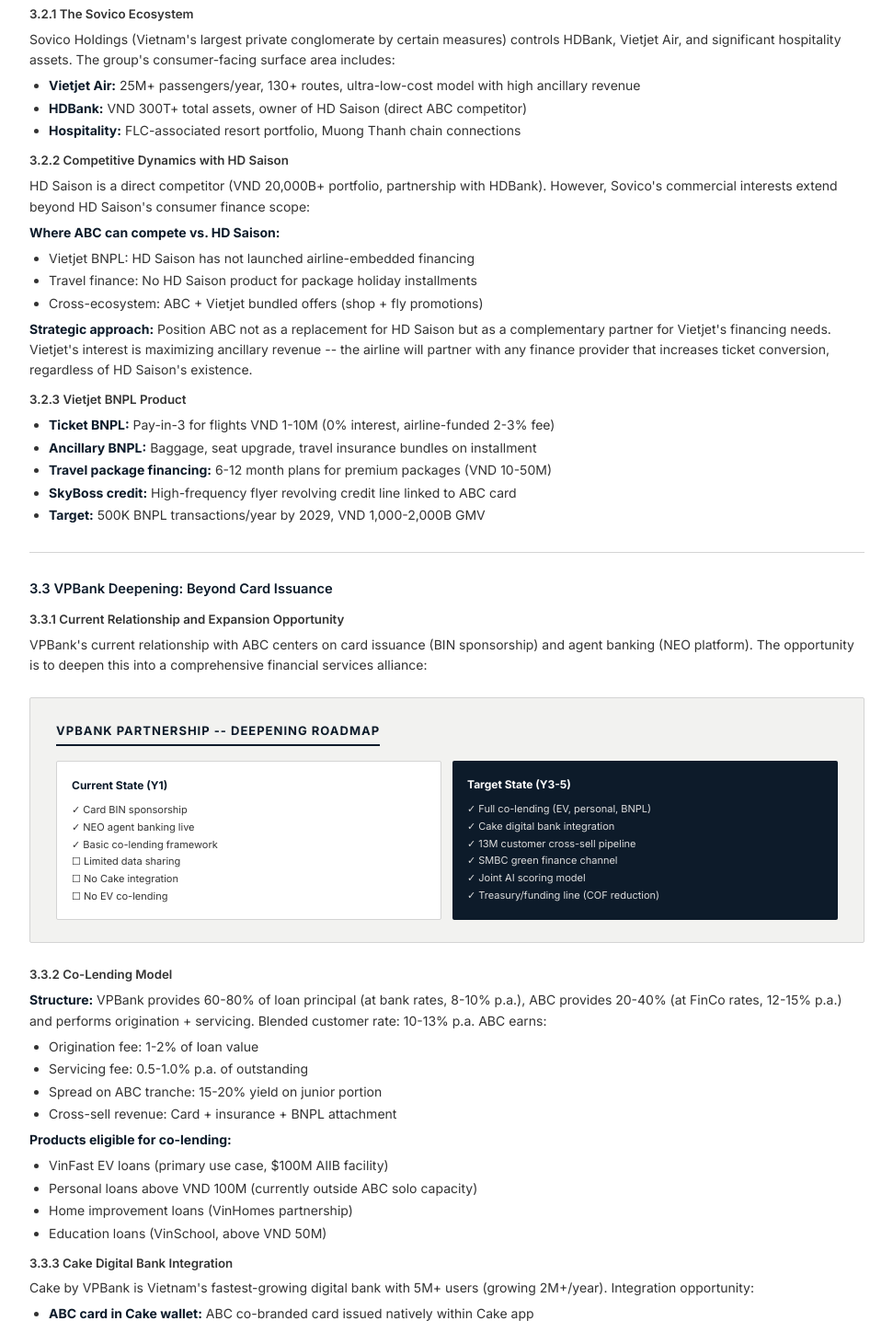
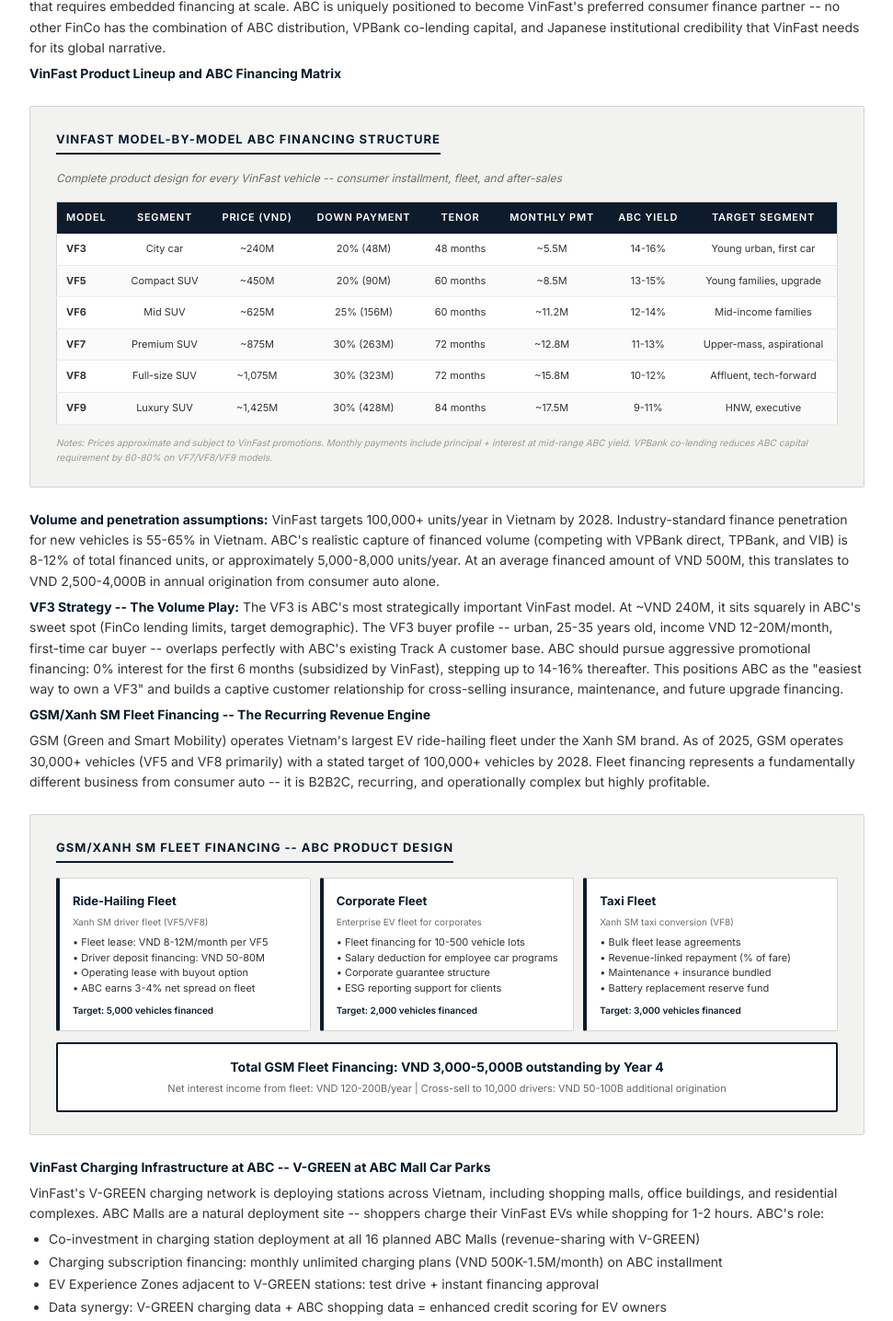
Before and after one commit to ttttthai/acf-deliverables, a website: page ABC_Year2_Strategic_Proposal_v1.0.html in a window 1280 px wide. Shown: the part 9850-11286 px from the top of the page at 92% size, without its empty margins (154-1125 px from the left). Drawn offline with Linux system fonts and the light colour scheme.

```diff
--- a/ABC_Year2_Strategic_Proposal_v1.0.html
+++ b/ABC_Year2_Strategic_Proposal_v1.0.html
@@ -768,158 +768,147 @@
 <li><strong>Q4 2028:</strong> VinSchool tuition installments (academic year alignment)</li>
 <li><strong>2029:</strong> VinHomes home improvement BNPL (long tenor, cross-sell to mortgage holders)</li>
 </ol>
-<hr>
-<h3>3.2 Sovico/HDBank: Vietjet BNPL and Travel Finance</h3>
-<h4>3.2.1 The Sovico Ecosystem</h4>
-<p>Sovico Holdings (Vietnam&#39;s largest private conglomerate by certain measures) controls HDBank, Vietjet Air, and significant hospitality assets. The group&#39;s consumer-facing surface area includes:</p>
-<ul>
-<li><strong>Vietjet Air:</strong> 25M+ passengers/year, 130+ routes, ultra-low-cost model with high ancillary revenue</li>
-<li><strong>HDBank:</strong> VND 300T+ total assets, owner of HD Saison (direct ABC competitor)</li>
-<li><strong>Hospitality:</strong> FLC-associated resort portfolio, Muong Thanh chain connections</li>
-</ul>
-<h4>3.2.2 Competitive Dynamics with HD Saison</h4>
-<p>HD Saison is a direct competitor (VND 20,000B+ portfolio, partnership with HDBank). However, Sovico&#39;s commercial interests extend beyond HD Saison&#39;s consumer finance scope:</p>
-<p><strong>Where ABC can compete vs. HD Saison:</strong></p>
-<ul>
-<li>Vietjet BNPL: HD Saison has not launched airline-embedded financing</li>
-<li>Travel finance: No HD Saison product for package holiday installments</li>
-<li>Cross-ecosystem: ABC + Vietjet bundled offers (shop + fly promotions)</li>
-</ul>
-<p><strong>Strategic approach:</strong> Position ABC not as a replacement for HD Saison but as a complementary partner for Vietjet&#39;s financing needs. Vietjet&#39;s interest is maximizing ancillary revenue -- the airline will partner with any finance provider that increases ticket conversion, regardless of HD Saison&#39;s existence.</p>
-<h4>3.2.3 Vietjet BNPL Product</h4>
-<ul>
-<li><strong>Ticket BNPL:</strong> Pay-in-3 for flights VND 1-10M (0% interest, airline-funded 2-3% fee)</li>
-<li><strong>Ancillary BNPL:</strong> Baggage, seat upgrade, travel insurance bundles on installment</li>
-<li><strong>Travel package financing:</strong> 6-12 month plans for premium packages (VND 10-50M)</li>
-<li><strong>SkyBoss credit:</strong> High-frequency flyer revolving credit line linked to ABC card</li>
-<li><strong>Target:</strong> 500K BNPL transactions/year by 2029, VND 1,000-2,000B GMV</li>
-</ul>
-<hr>
-<h3>3.3 VPBank Deepening: Beyond Card Issuance</h3>
-<h4>3.3.1 Current Relationship and Expansion Opportunity</h4>
-<p>VPBank&#39;s current relationship with ABC centers on card issuance (BIN sponsorship) and agent banking (NEO platform). The opportunity is to deepen this into a comprehensive financial services alliance:</p>
-<!-- VPBank Partnership Deepening -->
+<h4>3.1.4 VinFast Deep Dive -- ABC&#39;s Single Largest Partnership Opportunity</h4>
+<p>VinFast is the centerpiece of the Vingroup partnership and represents the single highest-value vertical for ABC across all external partnerships. As Vietnam&#39;s only domestic EV manufacturer with a NYSE listing (VFS), VinFast is executing an aggressive volume strategy that requires embedded financing at scale. ABC is uniquely positioned to become VinFast&#39;s preferred consumer finance partner -- no other FinCo has the combination of ABC distribution, VPBank co-lending capital, and Japanese institutional credibility that VinFast needs for its global narrative.</p>
+<p><strong>VinFast Product Lineup and ABC Financing Matrix</strong></p>
+<!-- VinFast Model Financing Matrix -->
 <div style="background:#F2F2F0;border:1px solid #D4D4D4;border-radius:2px;padding:24px 28px;margin:24px 0">
-<div style="font-size:13px;font-weight:700;text-transform:uppercase;letter-spacing:1px;color:#0D1B2A;border-bottom:2px solid #0D1B2A;display:inline-block;padding-bottom:4px;margin-bottom:16px">VPBANK PARTNERSHIP -- DEEPENING ROADMAP</div>
-<div style="display:grid;grid-template-columns:1fr 1fr;gap:12px">
-  <div style="background:white;border-radius:2px;padding:16px;border:1px solid #D4D4D4">
-    <div style="font-size:12px;font-weight:700;color:#0D1B2A;margin-bottom:8px">Current State (Y1)</div>
-    <div style="font-size:11px;color:#333;line-height:1.7">
-      &#10003; Card BIN sponsorship<br>
-      &#10003; NEO agent banking live<br>
-      &#10003; Basic co-lending framework<br>
-      &#9744; Limited data sharing<br>
-      &#9744; No Cake integration<br>
-      &#9744; No EV co-lending
+<div style="font-size:13px;font-weight:700;text-transform:uppercase;letter-spacing:1px;color:#0D1B2A;border-bottom:2px solid #0D1B2A;display:inline-block;padding-bottom:4px;margin-bottom:16px">VINFAST MODEL-BY-MODEL ABC FINANCING STRUCTURE</div>
+<div style="font-size:12px;font-style:italic;color:#6B6B6B;margin-bottom:16px">Complete product design for every VinFast vehicle -- consumer installment, fleet, and after-sales</div>
+<table style="width:100%;border-collapse:collapse;font-size:11px;background:white">
+  <thead>
+    <tr style="background:#0D1B2A;color:white">
+      <th style="padding:8px 10px;text-align:left">Model</th>
+      <th style="padding:8px 10px;text-align:center">Segment</th>
+      <th style="padding:8px 10px;text-align:center">Price (VND)</th>
+      <th style="padding:8px 10px;text-align:center">Down Payment</th>
+      <th style="padding:8px 10px;text-align:center">Tenor</th>
+      <th style="padding:8px 10px;text-align:center">Monthly PMT</th>
+      <th style="padding:8px 10px;text-align:center">ABC Yield</th>
+      <th style="padding:8px 10px;text-align:center">Target Segment</th>
+    </tr>
+  </thead>
+  <tbody>
+    <tr style="border-bottom:1px solid #ECECEC">
+      <td style="padding:8px 10px;font-weight:700">VF3</td>
+      <td style="padding:8px 10px;text-align:center">City car</td>
+      <td style="padding:8px 10px;text-align:center">~240M</td>
+      <td style="padding:8px 10px;text-align:center">20% (48M)</td>
+      <td style="padding:8px 10px;text-align:center">48 months</td>
+      <td style="padding:8px 10px;text-align:center">~5.5M</td>
+      <td style="padding:8px 10px;text-align:center">14-16%</td>
+      <td style="padding:8px 10px;text-align:center">Young urban, first car</td>
+    </tr>
+    <tr style="border-bottom:1px solid #ECECEC;background:#FAFAFA">
+      <td style="padding:8px 10px;font-weight:700">VF5</td>
+      <td style="padding:8px 10px;text-align:center">Compact SUV</td>
+      <td style="padding:8px 10px;text-align:center">~450M</td>
+      <td style="padding:8px 10px;text-align:center">20% (90M)</td>
+      <td style="padding:8px 10px;text-align:center">60 months</td>
+      <td style="padding:8px 10px;text-align:center">~8.5M</td>
+      <td style="padding:8px 10px;text-align:center">13-15%</td>
+      <td style="padding:8px 10px;text-align:center">Young families, upgrade</td>
+    </tr>
+    <tr style="border-bottom:1px solid #ECECEC">
+      <td style="padding:8px 10px;font-weight:700">VF6</td>
+      <td style="padding:8px 10px;text-align:center">Mid SUV</td>
+      <td style="padding:8px 10px;text-align:center">~625M</td>
+      <td style="padding:8px 10px;text-align:center">25% (156M)</td>
+      <td style="padding:8px 10px;text-align:center">60 months</td>
+      <td style="padding:8px 10px;text-align:center">~11.2M</td>
+      <td style="padding:8px 10px;text-align:center">12-14%</td>
+      <td style="padding:8px 10px;text-align:center">Mid-income families</td>
+    </tr>
+    <tr style="border-bottom:1px solid #ECECEC;background:#FAFAFA">
+      <td style="padding:8px 10px;font-weight:700">VF7</td>
+      <td style="padding:8px 10px;text-align:center">Premium SUV</td>
+      <td style="padding:8px 10px;text-align:center">~875M</td>
+      <td style="padding:8px 10px;text-align:center">30% (263M)</td>
+      <td style="padding:8px 10px;text-align:center">72 months</td>
+      <td style="padding:8px 10px;text-align:center">~12.8M</td>
+      <td style="padding:8px 10px;text-align:center">11-13%</td>
+      <td style="padding:8px 10px;text-align:center">Upper-mass, aspirational</td>
+    </tr>
+    <tr style="border-bottom:1px solid #ECECEC">
+      <td style="padding:8px 10px;font-weight:700">VF8</td>
+      <td style="padding:8px 10px;text-align:center">Full-size SUV</td>
+      <td style="padding:8px 10px;text-align:center">~1,075M</td>
+      <td style="padding:8px 10px;text-align:center">30% (323M)</td>
+      <td style="padding:8px 10px;text-align:center">72 months</td>
+      <td style="padding:8px 10px;text-align:center">~15.8M</td>
+      <td style="padding:8px 10px;text-align:center">10-12%</td>
+      <td style="padding:8px 10px;text-align:center">Affluent, tech-forward</td>
+    </tr>
+    <tr style="background:#FAFAFA">
+      <td style="padding:8px 10px;font-weight:700">VF9</td>
+      <td style="padding:8px 10px;text-align:center">Luxury SUV</td>
+      <td style="padding:8px 10px;text-align:center">~1,425M</td>
+      <td style="padding:8px 10px;text-align:center">30% (428M)</td>
+      <td style="padding:8px 10px;text-align:center">84 months</td>
+      <td style="padding:8px 10px;text-align:center">~17.5M</td>
+      <td style="padding:8px 10px;text-align:center">9-11%</td>
+      <td style="padding:8px 10px;text-align:center">HNW, executive</td>
+    </tr>
+  </tbody>
+</table>
+<div style="margin-top:10px;font-size:10px;font-style:italic;color:#999">Notes: Prices approximate and subject to VinFast promotions. Monthly payments include principal + interest at mid-range ABC yield. VPBank co-lending reduces ABC capital requirement by 60-80% on VF7/VF8/VF9 models.</div>
+</div>
+
+<p><strong>Volume and penetration assumptions:</strong> VinFast targets 100,000+ units/year in Vietnam by 2028. Industry-standard finance penetration for new vehicles is 55-65% in Vietnam. ABC&#39;s realistic capture of financed volume (competing with VPBank direct, TPBank, and VIB) is 8-12% of total financed units, or approximately 5,000-8,000 units/year. At an average financed amount of VND 500M, this translates to VND 2,500-4,000B in annual origination from consumer auto alone.</p>
+<p><strong>VF3 Strategy -- The Volume Play:</strong> The VF3 is ABC&#39;s most strategically important VinFast model. At ~VND 240M, it sits squarely in ABC&#39;s sweet spot (FinCo lending limits, target demographic). The VF3 buyer profile -- urban, 25-35 years old, income VND 12-20M/month, first-time car buyer -- overlaps perfectly with ABC&#39;s existing Track A customer base. ABC should pursue aggressive promotional financing: 0% interest for the first 6 months (subsidized by VinFast), stepping up to 14-16% thereafter. This positions ABC as the &quot;easiest way to own a VF3&quot; and builds a captive customer relationship for cross-selling insurance, maintenance, and future upgrade financing.</p>
+<p><strong>GSM/Xanh SM Fleet Financing -- The Recurring Revenue Engine</strong></p>
+<p>GSM (Green and Smart Mobility) operates Vietnam&#39;s largest EV ride-hailing fleet under the Xanh SM brand. As of 2025, GSM operates 30,000+ vehicles (VF5 and VF8 primarily) with a stated target of 100,000+ vehicles by 2028. Fleet financing represents a fundamentally different business from consumer auto -- it is B2B2C, recurring, and operationally complex but highly profitable.</p>
+<!-- GSM Fleet Financing Structure -->
+<div style="background:#F2F2F0;border:1px solid #D4D4D4;border-radius:2px;padding:24px 28px;margin:24px 0">
+<div style="font-size:13px;font-weight:700;text-transform:uppercase;letter-spacing:1px;color:#0D1B2A;border-bottom:2px solid #0D1B2A;display:inline-block;padding-bottom:4px;margin-bottom:16px">GSM/XANH SM FLEET FINANCING -- ABC PRODUCT DESIGN</div>
+<div style="display:grid;grid-template-columns:1fr 1fr 1fr;gap:10px">
+  <div style="background:white;border-radius:2px;padding:14px;border:1px solid #D4D4D4;border-left:4px solid #0D1B2A">
+    <div style="font-size:13px;font-weight:700;color:#0D1B2A">Ride-Hailing Fleet</div>
+    <div style="font-size:10px;color:#6B6B6B;margin:4px 0">Xanh SM driver fleet (VF5/VF8)</div>
+    <div style="font-size:11px;color:#333;line-height:1.5;margin-top:6px">
+      &#8226; Fleet lease: VND 8-12M/month per VF5<br>
+      &#8226; Driver deposit financing: VND 50-80M<br>
+      &#8226; Operating lease with buyout option<br>
+      &#8226; ABC earns 3-4% net spread on fleet
     </div>
+    <div style="margin-top:8px;font-size:10px;font-weight:600;color:#0D1B2A">Target: 5,000 vehicles financed</div>
   </div>
-  <div style="background:#0D1B2A;border-radius:2px;padding:16px;color:white">
-    <div style="font-size:12px;font-weight:700;margin-bottom:8px">Target State (Y3-5)</div>
-    <div style="font-size:11px;color:#ddd;line-height:1.7">
-      &#10003; Full co-lending (EV, personal, BNPL)<br>
-      &#10003; Cake digital bank integration<br>
-      &#10003; 13M customer cross-sell pipeline<br>
-      &#10003; SMBC green finance channel<br>
-      &#10003; Joint AI scoring model<br>
-      &#10003; Treasury/funding line (COF reduction)
+  <div style="background:white;border-radius:2px;padding:14px;border:1px solid #D4D4D4;border-left:4px solid #0D1B2A">
+    <div style="font-size:13px;font-weight:700;color:#0D1B2A">Corporate Fleet</div>
+    <div style="font-size:10px;color:#6B6B6B;margin:4px 0">Enterprise EV fleet for corporates</div>
+    <div style="font-size:11px;color:#333;line-height:1.5;margin-top:6px">
+      &#8226; Fleet financing for 10-500 vehicle lots<br>
+      &#8226; Salary deduction for employee car programs<br>
+      &#8226; Corporate guarantee structure<br>
+      &#8226; ESG reporting support for clients
     </div>
+    <div style="margin-top:8px;font-size:10px;font-weight:600;color:#0D1B2A">Target: 2,000 vehicles financed</div>
   </div>
+  <div style="background:white;border-radius:2px;padding:14px;border:1px solid #D4D4D4;border-left:4px solid #0D1B2A">
+    <div style="font-size:13px;font-weight:700;color:#0D1B2A">Taxi Fleet</div>
+    <div style="font-size:10px;color:#6B6B6B;margin:4px 0">Xanh SM taxi conversion (VF8)</div>
+    <div style="font-size:11px;color:#333;line-height:1.5;margin-top:6px">
+      &#8226; Bulk fleet lease agreements<br>
+      &#8226; Revenue-linked repayment (% of fare)<br>
+      &#8226; Maintenance + insurance bundled<br>
+      &#8226; Battery replacement reserve fund
+    </div>
+    <div style="margin-top:8px;font-size:10px;font-weight:600;color:#0D1B2A">Target: 3,000 vehicles financed</div>
+  </div>
+</div>
+<div style="background:white;border:2px solid #0D1B2A;border-radius:2px;padding:14px;margin-top:12px;text-align:center">
+  <div style="font-size:14px;font-weight:700;color:#0D1B2A">Total GSM Fleet Financing: VND 3,000-5,000B outstanding by Year 4</div>
+  <div style="font-size:11px;color:#666;margin-top:4px">Net interest income from fleet: VND 120-200B/year | Cross-sell to 10,000 drivers: VND 50-100B additional origination</div>
 </div>
 </div>
 
-<h4>3.3.2 Co-Lending Model</h4>
-<p><strong>Structure:</strong> VPBank provides 60-80% of loan principal (at bank rates, 8-10% p.a.), ABC provides 20-40% (at FinCo rates, 12-15% p.a.) and performs origination + servicing. Blended customer rate: 10-13% p.a. ABC earns:</p>
+<p><strong>VinFast Charging Infrastructure at ABC -- V-GREEN at ABC Mall Car Parks</strong></p>
+<p>VinFast&#39;s V-GREEN charging network is deploying stations across Vietnam, including shopping malls, office buildings, and residential complexes. ABC Malls are a natural deployment site -- shoppers charge their VinFast EVs while shopping for 1-2 hours. ABC&#39;s role:</p>
 <ul>
-<li>Origination fee: 1-2% of loan value</li>
-<li>Servicing fee: 0.5-1.0% p.a. of outstanding</li>
-<li>Spread on ABC tranche: 15-20% yield on junior portion</li>
-<li>Cross-sell revenue: Card + insurance + BNPL attachment</li>
+<li>Co-investment in charging station deployment at all 16 planned ABC Malls (revenue-sharing with V-GREEN)</li>
+<li>Charging subscription financing: monthly unlimited charging plans (VND 500K-1.5M/month) on ABC installment</li>
+<li>EV Experience Zones adjacent to V-GREEN stations: test drive + instant financing approval</li>
+<li>Data synergy: V-GREEN charging data + ABC shopping data = enhanced credit scoring for EV owners</li>
 </ul>
-<p><strong>Products eligible for co-lending:</strong></p>
-<ul>
-<li>VinFast EV loans (primary use case, $100M AIIB facility)</li>
-<li>Personal loans above VND 100M (currently outside ABC solo capacity)</li>
-<li>Home improvement loans (VinHomes partnership)</li>
-<li>Education loans (VinSchool, above VND 50M)</li>
-</ul>
-<h4>3.3.3 Cake Digital Bank Integration</h4>
-<p>Cake by VPBank is Vietnam&#39;s fastest-growing digital bank with 5M+ users (growing 2M+/year). Integration opportunity:</p>
-<ul>
-<li><strong>ABC card in Cake wallet:</strong> ABC co-branded card issued natively within Cake app</li>
-<li><strong>BNPL at Cake merchants:</strong> ABC BNPL available to Cake&#39;s merchant network</li>
-<li><strong>Cross-sell pipeline:</strong> Cake&#39;s 5M users = pre-qualified leads for ABC products</li>
-<li><strong>Joint promotions:</strong> Cake savings + ABC card bundle (deposit VND 10M, get instant card approval)</li>
-</ul>
-<p>This effectively gives ABC access to VPBank&#39;s 13M digital customers (VPBank app + Cake combined) without building its own bank-grade digital platform.</p>
-<h4>3.3.4 VPBank Financial Alignment</h4>
-<p>VPBank&#39;s VND 41T profit target requires aggressive consumer lending growth. ABC partnership contributes:</p>
-<ul>
-<li>VND 2,000-5,000B in co-originated loan book (counts toward VPBank&#39;s retail growth)</li>
-<li>650K+ card accounts (VPBank reports as its card base for SBV purposes)</li>
-<li>AIIB EV facility utilization (demonstrates ESG lending, attracts further DFI capital)</li>
-<li>ABC ecosystem data (enhances VPBank&#39;s scoring models for 13M customers)</li>
-</ul>
-<hr>
-<h3>3.4 SMBC Group: The Japan-Vietnam Bridge</h3>
-<h4>3.4.1 SMBC&#39;s Vietnam Strategy</h4>
-<p>SMBC Group has deployed approximately $3B in Vietnam through two major investments:</p>
-<ul>
-<li><strong>15% stake in VPBank</strong> (acquired 2023, ~$1.5B)</li>
-<li><strong>49% stake in FE Credit</strong> (acquired 2021, ~$1.4B)</li>
-</ul>
-<p>SMBC&#39;s strategic imperative: close the gap with MUFG (which holds stakes in VietinBank and is the dominant Japanese bank in Vietnam). SMBC needs its Vietnam investments to generate visible returns and strategic synergies.</p>
-<h4>3.4.2 ABC-SMBC Synergy Points</h4>
-<!-- SMBC Synergy Map -->
-<div style="background:#F2F2F0;border:1px solid #D4D4D4;border-radius:2px;padding:24px 28px;margin:24px 0">
-<div style="font-size:13px;font-weight:700;text-transform:uppercase;letter-spacing:1px;color:#0D1B2A;border-bottom:2px solid #0D1B2A;display:inline-block;padding-bottom:4px;margin-bottom:16px">ABC-SMBC STRATEGIC SYNERGY MAP</div>
-<div style="display:grid;grid-template-columns:1fr 1fr;gap:12px">
-  <div style="background:white;border-radius:2px;padding:16px;border:1px solid #D4D4D4">
-    <div style="font-size:12px;font-weight:700;color:#0D1B2A;margin-bottom:8px">Green Finance Channel</div>
-    <div style="font-size:11px;color:#333;line-height:1.6">
-      SMBC is Japan's largest green bond arranger. ABC's VinFast EV portfolio qualifies as green assets under ICMA Green Bond Principles. Path: ABC originates EV loans &#8594; VPBank co-lends &#8594; SMBC arranges green bond backed by EV portfolio &#8594; International investors subscribe &#8594; ABC recycles capital.
-    </div>
-    <div style="margin-top:8px;font-size:10px;font-weight:600;color:#0D1B2A">Potential: $50-100M green bond by Year 4</div>
-  </div>
-  <div style="background:white;border-radius:2px;padding:16px;border:1px solid #D4D4D4">
-    <div style="font-size:12px;font-weight:700;color:#0D1B2A;margin-bottom:8px">Japan FDI Pipeline</div>
-    <div style="font-size:11px;color:#333;line-height:1.6">
-      SMBC serves 2,000+ Japanese corporates in Vietnam. These companies employ 500K+ Vietnamese workers. ABC can provide payroll-deducted consumer loans to Japanese factory workers -- a captive, low-risk segment. SMBC provides introductions; ABC provides the product.
-    </div>
-    <div style="margin-top:8px;font-size:10px;font-weight:600;color:#0D1B2A">Potential: 50-100K borrowers, VND 500-1,000B book</div>
-  </div>
-  <div style="background:white;border-radius:2px;padding:16px;border:1px solid #D4D4D4">
-    <div style="font-size:12px;font-weight:700;color:#0D1B2A;margin-bottom:8px">Capital Markets Access</div>
-    <div style="font-size:11px;color:#333;line-height:1.6">
-      SMBC can arrange bilateral and syndicated facilities for ABC at rates 1-2pp below domestic market (leveraging ABC parent guarantee + VPBank relationship). This reduces ABC's cost of funds from 7.7% toward 6.0-6.5%, directly improving NIM by 100-170bps.
-    </div>
-    <div style="margin-top:8px;font-size:10px;font-weight:600;color:#0D1B2A">Potential: COF reduction saving VND 50-100B/yr at scale</div>
-  </div>
-  <div style="background:white;border-radius:2px;padding:16px;border:1px solid #D4D4D4">
-    <div style="font-size:12px;font-weight:700;color:#0D1B2A;margin-bottom:8px">ABC Japan Bridge</div>
-    <div style="font-size:11px;color:#333;line-height:1.6">
-      SMBC is ABC Group's primary banking relationship in Japan. This creates a natural bridge for ABC to access ABC Financial Service's Japan expertise (card operations, credit scoring, BNPL technology) and facilitates ASEAN expansion approvals from ABC Tokyo.
-    </div>
-    <div style="margin-top:8px;font-size:10px;font-weight:600;color:#0D1B2A">Strategic: Accelerates ABC Tokyo board alignment</div>
-  </div>
-</div>
-<div style="margin-top:16px;font-size:10px;font-style:italic;color:#999">Note: FE Credit (49% SMBC) is a direct ABC competitor. SMBC manages the conflict via Chinese Wall. ABC engagement is through VPBank (15% SMBC), not FE Credit.</div>
-</div>
-
-<h4>3.4.3 Managing the FE Credit Conflict</h4>
-<p>SMBC owns 49% of FE Credit (ABC&#39;s direct competitor) and 15% of VPBank (ABC&#39;s partner). This creates potential conflicts. Mitigation:</p>
-<ul>
-<li><strong>Regulatory wall:</strong> SMBC&#39;s Vietnam operations maintain separate teams for VPBank and FE Credit investments</li>
-<li><strong>Different segments:</strong> ABC targets ABC ecosystem + Vingroup; FE Credit targets general market + Samsung partnership</li>
-<li><strong>SMBC&#39;s interest:</strong> SMBC benefits from both investments performing well. ABC&#39;s growth does not cannibalize FE Credit if ABC focuses on ecosystem-based origination</li>
-<li><strong>VPBank alignment:</strong> VPBank (not SMBC directly) is ABC&#39;s counterparty. VPBank&#39;s incentive is to grow its consumer portfolio regardless of SMBC&#39;s FE Credit position</li>
-</ul>
-<hr>
-<h2>4. ASEAN Expansion Roadmap</h2>
-<h3>4.1 The ABC Footprint Advantage</h3>
-<!-- ABC Global Footprint -->
-<div style="background:#F2F2F0;border:1px solid #D4D4D4;border-radius:2px;padding:24px 28px;margin:24px 0">
-<div style="font-size:13px;font-weight:700;text-transform:uppercase;letter-spacing:1px;color:#0D1B2A;border-bottom:2px solid #0D1B2A;display:inline-block;padding-bottom:4px;margin-bottom:16px">ABC GROUP -- GLOBAL RETAIL FOOTPRINT</div>
-<div style="font-size:12px;font-style:italic;color:#6B6B6B;margin-bottom:12px">203 malls across 7 markets with 500M+ combined annual footfall</div>
-<table style="width:100%;border-collapse:collapse;font-size:11px;background:white">
-  <thead>
-    <tr style="background:#0D1B2A;co</body></html>
+<p><strong>VinFast After-Sales Finance -- The Lifetime Value Multiplier</strong></p>
+<p>The consumer relationship does not end at vehicle purchase. ABC should embed itself into the entire VinFast owne</body></html>
```
